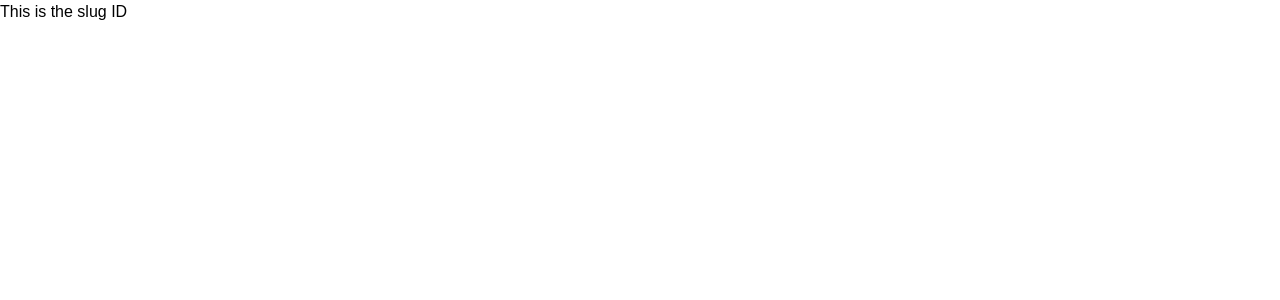
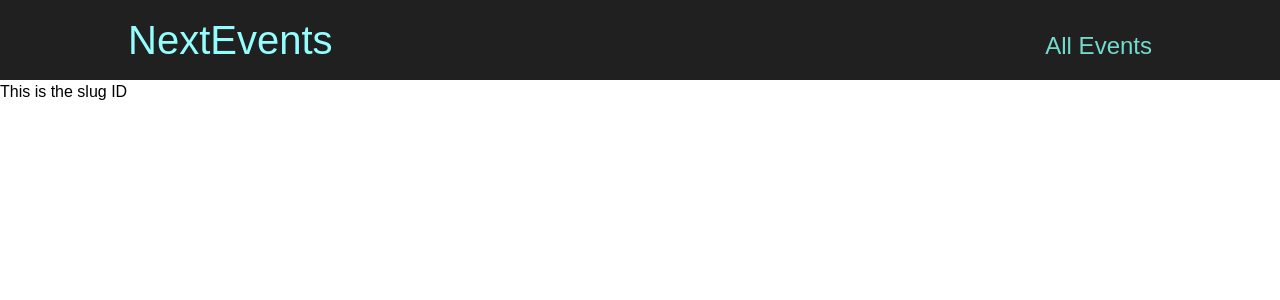
Before and after one commit to umole/nextjs-proj1, a Next.js app: page /events in a window 1280 px wide. Shown: the top 300 px of the page. Built offline with nearby package versions, Linux system fonts and the light colour scheme.

Commit message:
drop off

```diff
--- /dev/null
+++ b/components/layout/layout.js
@@ -0,0 +1,14 @@
+import { Fragment } from 'react';
+
+import MainHeader from './main-header';
+
+const layout = (props) => {
+  return (
+    <Fragment>
+        <MainHeader />
+        <main>{props.children}</main>
+    </Fragment>
+  )
+}
+
+export default layout;
--- /dev/null
+++ b/components/layout/main-header.js
@@ -0,0 +1,22 @@
+import React from 'react';
+import Link from 'next/link';
+import classes from './main-header.module.css';
+
+const MainHeader = () => {
+  return (
+    <header className={classes.header}>
+        <div className={classes.logo}>
+            <Link href='/'>NextEvents</Link>
+        </div>
+        <nav className={classes.navigation}>
+            <ul>
+                <li>
+                    <Link href='/events'>All Events</Link>
+                </li>
+            </ul>
+        </nav>
+    </header>
+  );
+}
+
+export default MainHeader
--- /dev/null
+++ b/components/layout/main-header.module.css
@@ -0,0 +1,41 @@
+.header {
+    width: 100%;
+    display: flex;
+    justify-content: space-between;
+    align-items: baseline;
+    padding: 1rem 10%;
+    height: 5rem;
+    background-color: #202020;
+  }
+
+  .logo {
+    font-size: 1.5rem;
+    color: white;
+    font-family: 'Fira', sans-serif;
+    height: 100%;
+    display: flex;
+    justify-content: center;
+    align-items: center;
+    color: #94fdfd;
+  }
+
+  .logo a {
+    text-decoration: none;
+    color: #94fdfd;
+  }
+
+  .navigation a {
+    text-decoration: none;
+    color: #74dacc;
+    font-size: 1rem;
+  }
+
+  @media (min-width: 768px) {
+    .logo {
+      font-size: 2.5rem;
+    }
+
+    .navigation a {
+      font-size: 1.5rem;
+    }
+  }
--- a/pages/_app.tsx
+++ b/pages/_app.tsx
@@ -1,6 +1,9 @@
 import '@/styles/globals.css'
 import type { AppProps } from 'next/app'
+import Layout from '../components/layout/layout';
 
 export default function App({ Component, pageProps }: AppProps) {
-  return <Component {...pageProps} />
+  return (<Layout>
+    <Component {...pageProps} />
+  </Layout>);
 }
--- a/pages/index.tsx
+++ b/pages/index.js
@@ -1,12 +1,12 @@
-import { getFeaturedEvents } from '../dummy-data'
+import { getAllEvents } from '../dummy-data'
 import EventList from '@/components/events/EventList';
 
 function HomePage() {
-  const featuredEvents = getFeaturedEvents();
+  const events = getAllEvents();
 
   return (
     <div  className="border-b-4 border-gray-700">
-      <EventList events={featuredEvents} />
+      <EventList items={events} />
    </div>
   );
 }
--- a/tsconfig.json
+++ b/tsconfig.json
@@ -18,6 +18,6 @@
       "@/*": ["./*"]
     }
   },
-  "include": ["next-env.d.ts", "**/*.ts", "**/*.tsx"],
+  "include": ["next-env.d.ts", "**/*.ts", "**/*.tsx", "pages/index.js"],
   "exclude": ["node_modules"]
 }
```
